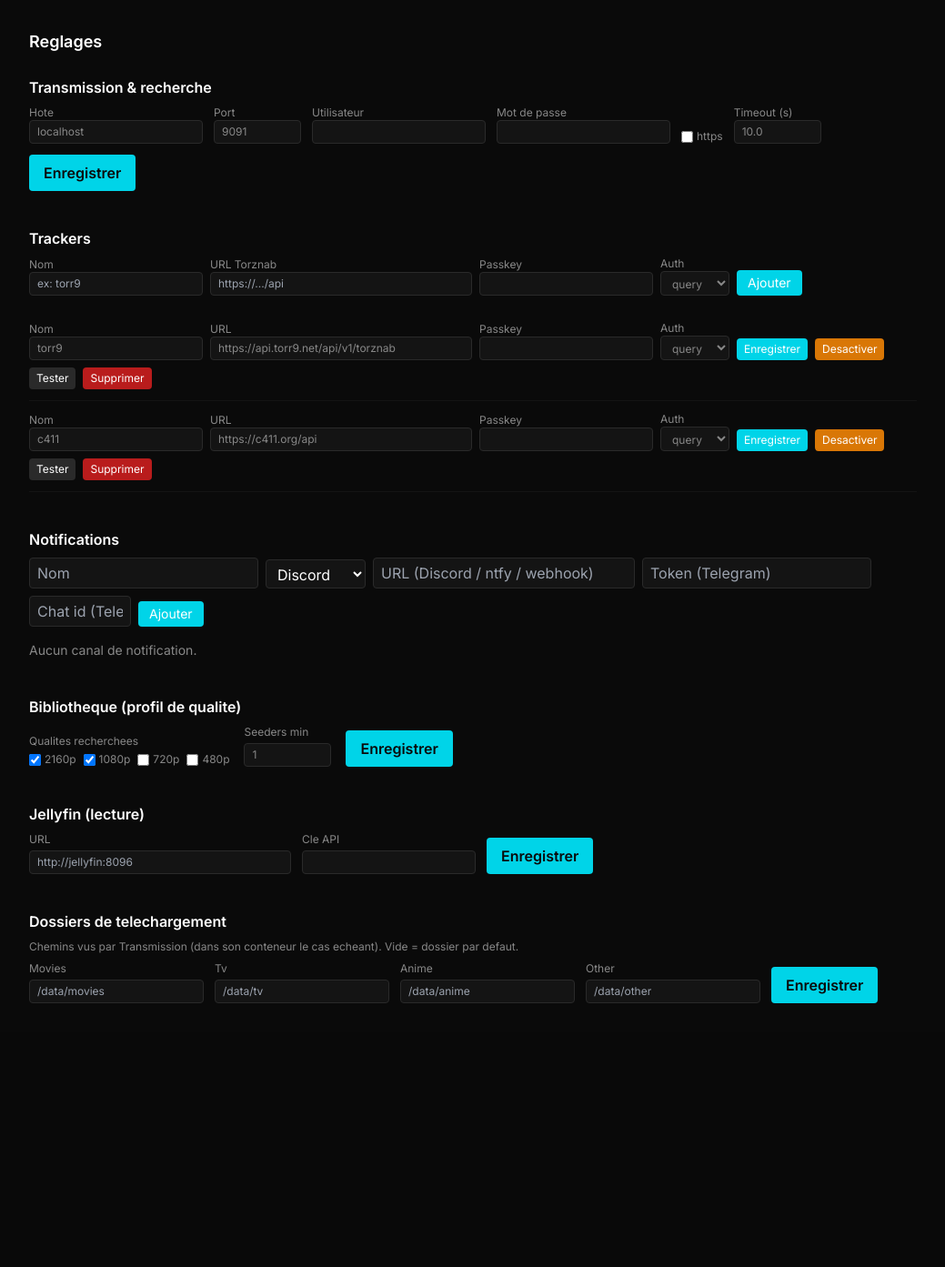
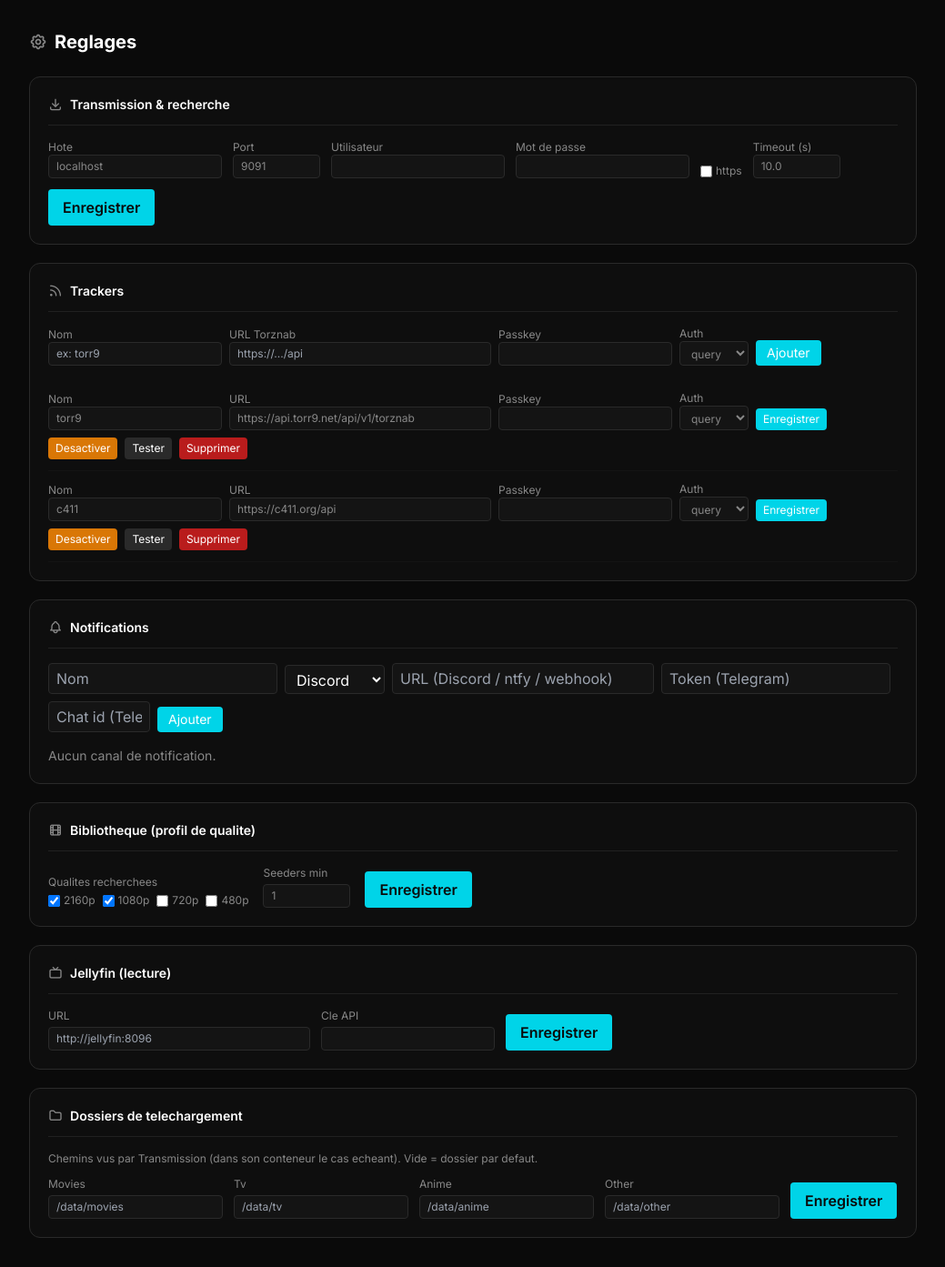
Before and after one commit to Larhatis/TorrSearch, a FastAPI app: page /settings in a window 1280 px wide. Shown: the part 57-1450 px from the top of the page at 91% size, without its empty margins (120-1159 px from the left). Before the commit the page ends 1160 px from the top, so only its background shows below. Run offline with FastAPI, Linux system fonts and the light colour scheme; some libraries are stand-ins or nearby versions.

Commit message:
feat: distinguer les sections de Reglages en cartes (#8)
Chaque section devient une carte (bordure #2a2a2a, fond #141414) avec un en-tete
icone + titre + filet de separation. Icones grises pour garder le cyan reserve a
l'interactif. Aucun champ de formulaire modifie.

Co-authored-by: Claude Opus 4.8 <noreply@anthropic.com>

```diff
--- a/torsearch/web/templates/settings.html
+++ b/torsearch/web/templates/settings.html
@@ -1,9 +1,16 @@
 {% extends "base.html" %}
 {% block content %}
-<h1 class="text-lg font-semibold mb-6">Reglages</h1>
+<h1 class="mb-6 flex items-center gap-2 text-xl font-bold text-white">
+  <i class="ti ti-settings text-slate-500"></i> Reglages
+</h1>
 
-<section class="mb-10">
-  <h2 class="font-semibold mb-2">Transmission &amp; recherche</h2>
+<div class="space-y-5">
+
+<section class="rounded-xl border border-slate-700 bg-slate-800/40 p-5">
+  <div class="mb-4 flex items-center gap-2 border-b border-slate-700/70 pb-3">
+    <i class="ti ti-download text-slate-500"></i>
+    <h2 class="text-sm font-semibold text-white">Transmission &amp; recherche</h2>
+  </div>
   <form hx-post="/settings/general" hx-target="#toast" class="flex flex-wrap items-end gap-3">
     <label class="text-xs text-slate-400">Hote<br>
       <input name="host" value="{{ config.transmission.host }}" class="rounded bg-slate-800 border border-slate-700 px-2 py-1"></label>
@@ -21,8 +28,11 @@
   </form>
 </section>
 
-<section>
-  <h2 class="font-semibold mb-2">Trackers</h2>
+<section class="rounded-xl border border-slate-700 bg-slate-800/40 p-5">
+  <div class="mb-4 flex items-center gap-2 border-b border-slate-700/70 pb-3">
+    <i class="ti ti-rss text-slate-500"></i>
+    <h2 class="text-sm font-semibold text-white">Trackers</h2>
+  </div>
   <form hx-post="/settings/indexers" hx-target="#indexer-list" hx-swap="outerHTML"
         class="flex flex-wrap items-end gap-2 mb-4">
     <label class="text-xs text-slate-400">Nom<br>
@@ -40,8 +50,11 @@
   {% include "partials/indexer_list.html" %}
 </section>
 
-<section class="mt-10">
-  <h2 class="font-semibold mb-2">Notifications</h2>
+<section class="rounded-xl border border-slate-700 bg-slate-800/40 p-5">
+  <div class="mb-4 flex items-center gap-2 border-b border-slate-700/70 pb-3">
+    <i class="ti ti-bell text-slate-500"></i>
+    <h2 class="text-sm font-semibold text-white">Notifications</h2>
+  </div>
   <form hx-post="/settings/notifications" hx-target="#notification-list" hx-swap="outerHTML"
         class="flex flex-wrap items-end gap-2 mb-4">
     <input name="name" placeholder="Nom" class="rounded bg-slate-800 border border-slate-700 px-2 py-1">
@@ -59,8 +72,11 @@
   {% include "partials/notification_list.html" %}
 </section>
 
-<section class="mt-10">
-  <h2 class="font-semibold mb-2">Bibliotheque (profil de qualite)</h2>
+<section class="rounded-xl border border-slate-700 bg-slate-800/40 p-5">
+  <div class="mb-4 flex items-center gap-2 border-b border-slate-700/70 pb-3">
+    <i class="ti ti-movie text-slate-500"></i>
+    <h2 class="text-sm font-semibold text-white">Bibliotheque (profil de qualite)</h2>
+  </div>
   <form hx-post="/settings/library" hx-target="#toast" class="flex flex-wrap items-end gap-4">
     <fieldset class="text-xs text-slate-400">
       <legend>Qualites recherchees</legend>
@@ -76,8 +92,11 @@
   </form>
 </section>
 
-<section class="mt-10">
-  <h2 class="font-semibold mb-2">Jellyfin (lecture)</h2>
+<section class="rounded-xl border border-slate-700 bg-slate-800/40 p-5">
+  <div class="mb-4 flex items-center gap-2 border-b border-slate-700/70 pb-3">
+    <i class="ti ti-device-tv text-slate-500"></i>
+    <h2 class="text-sm font-semibold text-white">Jellyfin (lecture)</h2>
+  </div>
   <form hx-post="/settings/jellyfin" hx-target="#toast" class="flex flex-wrap items-end gap-3">
     <label class="text-xs text-slate-400">URL<br>
       <input name="url" value="{{ config.jellyfin.url }}" placeholder="http://jellyfin:8096" class="mt-1 w-72 rounded bg-slate-800 border border-slate-700 px-2 py-1"></label>
@@ -87,9 +106,12 @@
   </form>
 </section>
 
-<section class="mt-10">
-  <h2 class="font-semibold mb-2">Dossiers de telechargement</h2>
-  <p class="text-xs text-slate-500 mb-2">Chemins vus par Transmission (dans son conteneur le cas echeant). Vide = dossier par defaut.</p>
+<section class="rounded-xl border border-slate-700 bg-slate-800/40 p-5">
+  <div class="mb-4 flex items-center gap-2 border-b border-slate-700/70 pb-3">
+    <i class="ti ti-folder text-slate-500"></i>
+    <h2 class="text-sm font-semibold text-white">Dossiers de telechargement</h2>
+  </div>
+  <p class="text-xs text-slate-500 mb-3">Chemins vus par Transmission (dans son conteneur le cas echeant). Vide = dossier par defaut.</p>
   <form hx-post="/settings/paths" hx-target="#toast" class="flex flex-wrap items-end gap-3">
     {% for c in categories %}{% if c.value != 'all' %}
     <label class="text-xs text-slate-400">{{ c.value | capitalize }}<br>
@@ -98,4 +120,6 @@
     <button class="rounded bg-emerald-500 hover:bg-emerald-400 text-slate-900 font-semibold px-4 py-2">Enregistrer</button>
   </form>
 </section>
+
+</div>
 {% endblock %}
```
